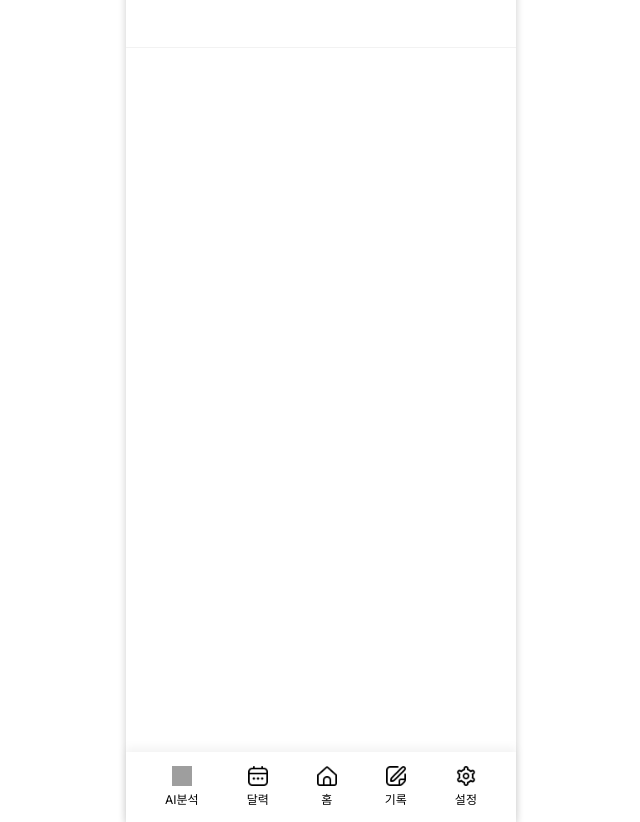
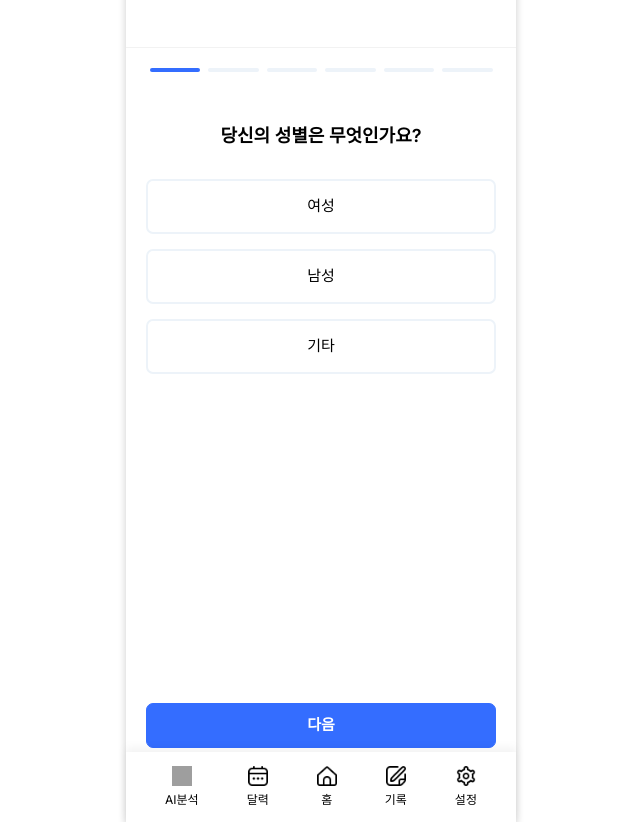
Before and after one commit to kimmyoungji/elice_proj3_back, a React (Create React App) app: page /onboarding/1 in a window 1280 px wide. Before the commit this address had no page. Shown: the whole page, without its empty margins (319-959 px from the left). Built offline with nearby package versions, Linux system fonts and the light colour scheme; grey boxes are pictures that could not be loaded.

Commit message:
Feat: 회원가입 온보딩 로그인 기능 수정

```diff
--- a/src/App.tsx
+++ b/src/App.tsx
@@ -47,7 +47,7 @@
               <Route path='/' element={<Navigate to='/home' />} />
               <Route path='/login' element={<Login />} />
               <Route path='/auth' element={<Auth />} />
-              <Route path='/onboarding' element={<Onboarding />} />
+              <Route path="/onboarding/:step" element={<Onboarding />} />
               <Route path='/join' element={<Join />} />
               {/* <Route path='/join/onboarding' element={<JoinOnboard />} /> */}
               <Route path='/home' element={<Home />} />
--- a/src/components/pages/join/Auth.tsx
+++ b/src/components/pages/join/Auth.tsx
@@ -23,7 +23,8 @@
         <p className="s-superlarge">AI 영양사</p>
         <div style={{ marginTop: '60px' }}>
           <ButtonCommon
-            className='button big b-small blue'
+            customClassName="blue"
+            size="big"
             onClickBtn={() => navigate(`/login`)}
           >
             로그인
@@ -31,10 +32,20 @@
         </div>
         <div style={{ marginTop: '10px' }}>
           <ButtonCommon
-            className='button big b-small white'
+            customClassName="white"
+            size="big"
             onClickBtn={() => navigate(`/join`)}
           >
             회원가입
+          </ButtonCommon>
+        </div>
+        <div style={{ marginTop: '10px' }}>
+          <ButtonCommon
+            customClassName="lightblue"
+            size="big"
+            onClickBtn={() => navigate(`/join`)}
+          >
+            Google로 계속하기
           </ButtonCommon>
         </div>
       </div >
--- a/src/components/pages/join/Join.tsx
+++ b/src/components/pages/join/Join.tsx
@@ -29,13 +29,6 @@
 
   return (
     <div className="join-container">
-      < div className='title' >
-        <div className='title-text'>
-          <p className="b-regular">회원 정보 입력</p>
-        </div>
-        <div className='title-line'>
-        </div>
-      </div>
       < div className='body' >
         <p className="r-large">이름</p>
       </div>
@@ -76,8 +69,9 @@
       </div>
       <div className='button-container'>
         <ButtonCommon
-          className='button big b-small blue'
-          onClickBtn={() => navigate(`/onboarding`)}
+          customClassName="blue"
+          size="big"
+          onClickBtn={() => navigate(`/onboarding/1`)}
         >
           가입하기
         </ButtonCommon>
--- a/src/components/pages/join/NumericPad.tsx
+++ b/src/components/pages/join/NumericPad.tsx
@@ -30,8 +30,15 @@
             cursor: 'pointer',
             fontSize: '18px',
             textAlign: 'center',
+            transition: 'color 0.3s',
           }}
           onClick={() => handleNumericClick(button)}
+          onMouseOver={(e) => {
+            e.currentTarget.style.color = '#346DFF';
+          }}
+          onMouseOut={(e) => {
+            e.currentTarget.style.color = '';
+          }}
         >
           {button}
         </div>
--- a/src/components/pages/join/Onboarding.tsx
+++ b/src/components/pages/join/Onboarding.tsx
@@ -1,7 +1,6 @@
-import { useEffect, useRef, useState } from "react";
-import { useNavigate } from "react-router-dom";
+import { useEffect, useState } from "react";
+import { useNavigate, useParams } from "react-router-dom";
 import ButtonCommon from "../../UI/ButtonCommon";
-import './Onboarding.css';
 import Onboarding_gender from "./Onboarding_gender";
 import Onboarding_birth from "./Onboarding_birth";
 import Onboarding_height from "./Onboarding_height";
@@ -11,25 +10,21 @@
 
 const Onboarding = () => {
   const navigate = useNavigate();
-  const [currentStep, setCurrentStep] = useState(Number(localStorage.getItem('currentStep')) || 1);
+  const { step } = useParams();
+  const currentStep = Number(step) || 1;
 
   const onBackClick = () => {
-    const prevStep = currentStep - 1
-    setCurrentStep(prevStep);
-    localStorage.setItem('currenStep', prevStep.toString());
+    const prevStep = currentStep - 1;
+    navigate(`/onboarding/${prevStep}`);
   };
 
   const onNextClick = () => {
-    setCurrentStep((prevStep) => {
-      if (prevStep === 6) {
-        navigate('/home');
-        return prevStep;
-      } else {
-        const nextStep = Math.min(6, prevStep + 1);
-        localStorage.setItem('currentStep', nextStep.toString());
-        return nextStep;
-      }
-    });
+    if (currentStep === 6) {
+      navigate('/home');
+    } else {
+      const nextStep = Math.min(6, currentStep + 1);
+      navigate(`/onboarding/${nextStep}`);
+    }
   };
 
   useEffect(() => {
@@ -38,7 +33,6 @@
     }
     console.log(currentStep);
   }, [currentStep, navigate]);
-
 
   const renderProgressBar = () => {
     const steps = 6;
@@ -60,14 +54,6 @@
   return (
     <div style={{ minHeight: '100vh', display: 'flex', flexDirection: 'column', justifyContent: 'space-between' }}>
       <div>
-        <div style={{ display: 'flex', alignItems: 'center' }}>
-          <div
-            style={{ marginLeft: '25px', marginTop: '30px', marginBottom: '30px', cursor: 'pointer', fontSize: '14px' }}
-            onClick={onBackClick}
-          >
-            back
-          </div>
-        </div>
         <div className="progress-bar" style={{ marginBottom: '50px' }}>{renderProgressBar()}</div>
         {currentStep === 1 && <Onboarding_gender />}
         {currentStep === 2 && <Onboarding_birth />}
@@ -78,7 +64,8 @@
       </div>
       <div className='button-container'>
         <ButtonCommon
-          className='button big b-small blue'
+          customClassName="blue"
+          size="big"
           onClickBtn={onNextClick}
         >
           다음
--- a/src/components/pages/join/Onboarding_activity.tsx
+++ b/src/components/pages/join/Onboarding_activity.tsx
@@ -16,7 +16,8 @@
       <h1 className="b-medium">당신의 평소 활동량은 어떤가요?</h1>
       <div style={{ marginTop: '30px' }}>
         <ButtonCommon
-          className={`button large r-large ${selectedActivity === 'activeHigh' ? 'default-active' : 'gray'}`}
+          customClassName={`white ${selectedActivity === 'activeHigh' ? 'default-active' : 'gray'}`}
+          size="large"
           onClickBtn={() => onClick('activeHigh')}
         >
           매우 활동적
@@ -24,7 +25,8 @@
       </div>
       <div style={{ marginTop: '15px' }}>
         <ButtonCommon
-          className={`button large r-large ${selectedActivity === 'activeMid' ? 'default-active' : 'gray'}`}
+          customClassName={`white ${selectedActivity === 'activeMid' ? 'default-active' : 'gray'}`}
+          size="large"
           onClickBtn={() => onClick('activeMid')}
         >
           활동적
@@ -32,7 +34,8 @@
       </div>
       <div style={{ marginTop: '15px' }}>
         <ButtonCommon
-          className={`button large r-large ${selectedActivity === 'activeLow' ? 'default-active' : 'gray'}`}
+          customClassName={`white ${selectedActivity === 'activeLow' ? 'default-active' : 'gray'}`}
+          size="large"
           onClickBtn={() => onClick('activeLow')}
         >
           저활동적
@@ -40,7 +43,8 @@
       </div>
       <div style={{ marginTop: '15px' }}>
         <ButtonCommon
-          className={`button large r-large ${selectedActivity === 'activeNone' ? 'default-active' : 'gray'}`}
+          customClassName={`white ${selectedActivity === 'activeNone' ? 'default-active' : 'gray'}`}
+          size="large"
           onClickBtn={() => onClick('activeNone')}
         >
           비활동적
--- a/src/components/pages/join/Onboarding_gender.tsx
+++ b/src/components/pages/join/Onboarding_gender.tsx
@@ -16,7 +16,8 @@
       <h1 className="b-medium">당신의 성별은 무엇인가요?</h1>
       <div style={{ marginTop: '30px' }}>
         <ButtonCommon
-          className={`button large r-large ${selectedGender === 'female' ? 'default-active' : 'gray'}`}
+          customClassName={`white ${selectedGender === 'female' ? 'default-active' : 'gray'}`}
+          size="large"
           onClickBtn={() => onClick('female')}
         >
           여성
@@ -24,7 +25,8 @@
       </div>
       <div style={{ marginTop: '15px' }}>
         <ButtonCommon
-          className={`button large r-large ${selectedGender === 'male' ? 'default-active' : 'gray'}`}
+          customClassName={`white ${selectedGender === 'male' ? 'default-active' : 'gray'}`}
+          size="large"
           onClickBtn={() => onClick('male')}
         >
           남성
@@ -32,7 +34,8 @@
       </div>
       <div style={{ marginTop: '15px' }}>
         <ButtonCommon
-          className={`button large r-large ${selectedGender === 'other' ? 'default-active' : 'gray'}`}
+          customClassName={`white ${selectedGender === 'other' ? 'default-active' : 'gray'}`}
+          size="large"
           onClickBtn={() => onClick('other')}
         >
           기타
--- a/src/components/pages/join/Onboarding_goal.tsx
+++ b/src/components/pages/join/Onboarding_goal.tsx
@@ -16,7 +16,8 @@
       <h1 className="b-medium">당신의 목표는 무엇인가요?</h1>
       <div style={{ marginTop: '30px' }}>
         <ButtonCommon
-          className={`button large r-large ${selectedGoal === 'looseWeight' ? 'default-active' : 'gray'}`}
+          customClassName={`white ${selectedGoal === 'looseWeight' ? 'default-active' : 'gray'}`}
+          size="large"
           onClickBtn={() => onClick('looseWeight')}
         >
           체중감량
@@ -24,7 +25,8 @@
       </div>
       <div style={{ marginTop: '15px' }}>
         <ButtonCommon
-          className={`button large r-large ${selectedGoal === 'maintainWeight' ? 'default-active' : 'gray'}`}
+          customClassName={`white ${selectedGoal === 'maintainWeight' ? 'default-active' : 'gray'}`}
+          size="large"
           onClickBtn={() => onClick('maintainWeight')}
         >
           체중유지
@@ -32,7 +34,8 @@
       </div>
       <div style={{ marginTop: '15px' }}>
         <ButtonCommon
-          className={`button large r-large ${selectedGoal === 'gainWeight' ? 'default-active' : 'gray'}`}
+          customClassName={`white ${selectedGoal === 'gainWeight' ? 'default-active' : 'gray'}`}
+          size="large"
           onClickBtn={() => onClick('gainWeight')}
         >
           체중증량
@@ -40,7 +43,8 @@
       </div>
       <div style={{ marginTop: '15px' }}>
         <ButtonCommon
-          className={`button large r-large ${selectedGoal === 'gainMuscle' ? 'default-active' : 'gray'}`}
+          customClassName={`white ${selectedGoal === 'gainMuscle' ? 'default-active' : 'gray'}`}
+          size="large"
           onClickBtn={() => onClick('gainMuscle')}
         >
           근육증량
--- a/src/components/pages/login/Login.css
+++ b/src/components/pages/login/Login.css
@@ -33,7 +33,7 @@
     display: flex;
     text-align: left;
     flex-direction: column;
-    margin-top: 30px;
+    margin-top: 40px;
     margin-left: 60px;
 }
 
--- a/src/components/pages/login/Login.tsx
+++ b/src/components/pages/login/Login.tsx
@@ -19,13 +19,7 @@
 
   return (
     <div className="login-container">
-      < div className='title' >
-        <div className='title-text'>
-          <p className="b-regular">로그인</p>
-        </div>
-        <div className='title-line'>
-        </div>
-      </div>
+
       < div className='body' >
         <p className="r-large">이메일</p>
       </div>
@@ -52,7 +46,8 @@
           <p className="r-medium">비밀번호를 잊으셨나요?</p>
         </div>
         <ButtonCommon
-          className='button big b-small blue'
+          customClassName="blue"
+          size="big"
           onClickBtn={() => navigate(`/home`)}
         >
           로그인
```
